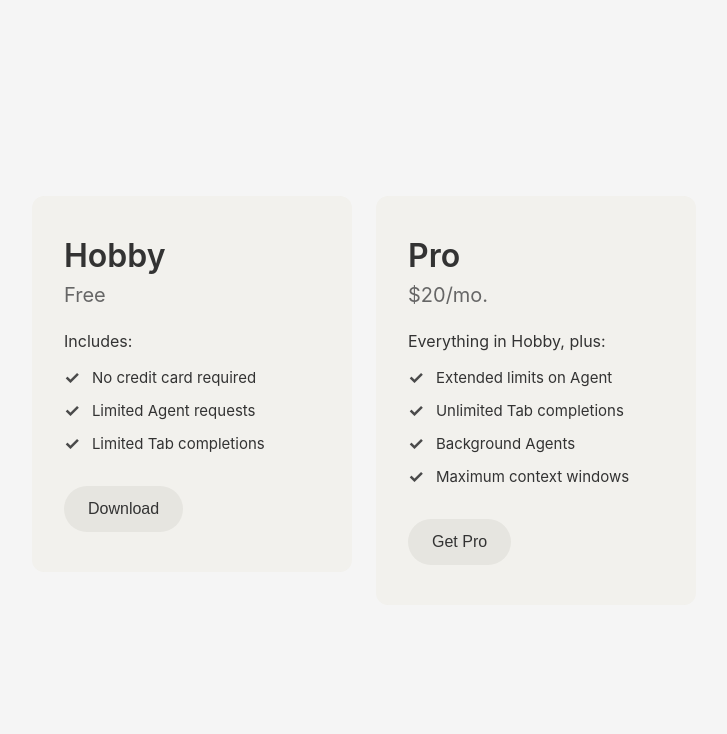
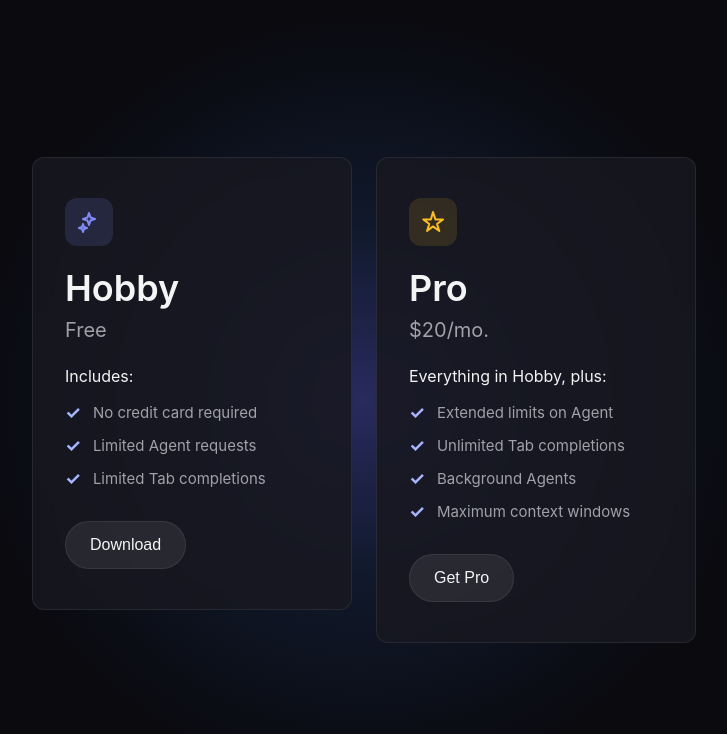
Before and after one commit to beardedemerald/ai-coding-bootcamp, a plain HTML site: page index.html in a window 1280 px wide. Shown: the whole page, without its empty margins (276-1003 px from the left). Drawn offline with Linux system fonts and the light colour scheme.

Commit message:
updated styles
I've updated styling of the card as well as added a gradient to the body that follows the cursor

```diff
--- /dev/null
+++ b/cursor-gradient.js
@@ -0,0 +1,4 @@
+document.body.addEventListener('mousemove', (e) => {
+    document.documentElement.style.setProperty('--mouse-x', `${e.clientX}px`);
+    document.documentElement.style.setProperty('--mouse-y', `${e.clientY}px`);
+});
--- a/index.html
+++ b/index.html
@@ -9,6 +9,12 @@
 <body>
     <div class="cards-container">
         <div class="card">
+            <div class="card-icon" aria-hidden="true">
+                <svg xmlns="http://www.w3.org/2000/svg" viewBox="0 0 24 24" fill="none" stroke="currentColor" stroke-width="2" stroke-linecap="round" stroke-linejoin="round">
+                    <path d="M12 3l1.5 4.5L18 9l-4.5 1.5L12 15l-1.5-4.5L6 9l4.5-1.5L12 3z"/>
+                    <path d="M5 19l1 3 1-3 3-1-3-1-1-3-1 3-3 1 3 1z"/>
+                </svg>
+            </div>
             <h1 class="card-title">Hobby</h1>
             <p class="card-price">Free</p>
             <div class="card-content">
@@ -30,7 +36,12 @@
             </div>
             <button class="download-button">Download</button>
         </div>
-        <div class="card">
+        <div class="card card--pro">
+            <div class="card-icon" aria-hidden="true">
+                <svg xmlns="http://www.w3.org/2000/svg" viewBox="0 0 24 24" fill="none" stroke="currentColor" stroke-width="2" stroke-linecap="round" stroke-linejoin="round">
+                    <path d="M12 2l2.4 7.4H22l-6 4.6 2.3 7-6.3-4.6L6 21l2.3-7-6-4.6h7.6L12 2z"/>
+                </svg>
+            </div>
             <h1 class="card-title">Pro</h1>
             <p class="card-price">$20/mo.</p>
             <div class="card-content">
@@ -57,5 +68,6 @@
             <button class="download-button">Get Pro</button>
         </div>
     </div>
+    <script src="cursor-gradient.js"></script>
 </body>
 </html>
--- a/styles.css
+++ b/styles.css
@@ -4,14 +4,37 @@
     box-sizing: border-box;
 }
 
+:root {
+    --mouse-x: 50%;
+    --mouse-y: 50%;
+    --bg-base: #0a0a0f;
+    --bg-card: rgba(24, 24, 32, 0.85);
+    --border-card: rgba(255, 255, 255, 0.08);
+    --text-primary: #f4f4f5;
+    --text-secondary: #a1a1aa;
+    --text-muted: #71717a;
+    --accent: #818cf8;
+    --accent-soft: rgba(129, 140, 248, 0.15);
+    --check: #a5b4fc;
+    --btn-bg: rgba(255, 255, 255, 0.08);
+    --btn-hover: rgba(255, 255, 255, 0.14);
+}
+
 body {
     font-family: -apple-system, BlinkMacSystemFont, 'Segoe UI', Roboto, Oxygen, Ubuntu, Cantarell, sans-serif;
-    background-color: #f5f5f5;
+    background-color: var(--bg-base);
+    background-image: radial-gradient(
+        700px circle at var(--mouse-x) var(--mouse-y),
+        rgba(99, 102, 241, 0.35),
+        rgba(59, 130, 246, 0.12) 25%,
+        transparent 55%
+    );
     display: flex;
     justify-content: center;
     align-items: center;
     min-height: 100vh;
     padding: 20px;
+    color: var(--text-primary);
 }
 
 .cards-container {
@@ -21,26 +44,47 @@ body {
     flex-wrap: nowrap;
     justify-content: center;
     align-items: flex-start;
+    position: relative;
+    z-index: 1;
 }
 
 .card {
-    background-color: #f2f1ed;
+    background-color: var(--bg-card);
+    border: 1px solid var(--border-card);
     border-radius: 12px;
     padding: 40px 32px;
     width: 320px;
     flex-shrink: 0;
+    backdrop-filter: blur(12px);
+}
+
+.card-icon {
+    display: flex;
+    align-items: center;
+    justify-content: center;
+    width: 48px;
+    height: 48px;
+    margin-bottom: 20px;
+    border-radius: 12px;
+    background-color: var(--accent-soft);
+    color: var(--accent);
+}
+
+.card-icon svg {
+    width: 24px;
+    height: 24px;
 }
 
 .card-title {
-    font-size: 32px;
+    font-size: 36px;
     font-weight: 600;
-    color: #333;
+    color: var(--text-primary);
     margin-bottom: 8px;
 }
 
 .card-price {
     font-size: 20px;
-    color: #666;
+    color: var(--text-secondary);
     margin-bottom: 24px;
 }
 
@@ -50,7 +94,7 @@ body {
 
 .includes-text {
     font-size: 16px;
-    color: #333;
+    color: var(--text-primary);
     margin-bottom: 16px;
 }
 
@@ -64,11 +108,11 @@ body {
     align-items: center;
     margin-bottom: 12px;
     font-size: 15px;
-    color: #333;
+    color: var(--text-secondary);
 }
 
 .checkmark {
-    color: #4a4a4a;
+    color: var(--check);
     font-size: 18px;
     margin-right: 12px;
     font-weight: bold;
@@ -76,21 +120,27 @@ body {
 
 .download-button {
     width: fit-content;
-    background-color: #e6e5e0;
-    border: none;
+    background-color: var(--btn-bg);
+    border: 1px solid var(--border-card);
     border-radius: 999px;
     padding: 14px 24px;
     font-size: 16px;
     font-weight: 500;
-    color: #333;
+    color: var(--text-primary);
     cursor: pointer;
-    transition: background-color 0.2s ease;
+    transition: background-color 0.2s ease, border-color 0.2s ease;
 }
 
 .download-button:hover {
-    background-color: #D8D6CE;
+    background-color: var(--btn-hover);
+    border-color: rgba(255, 255, 255, 0.16);
 }
 
 .download-button:active {
-    background-color: #D8D6CE;
+    background-color: var(--btn-hover);
 }
+
+.card--pro .card-icon {
+    background-color: rgba(251, 191, 36, 0.12);
+    color: #fbbf24;
+}
```
